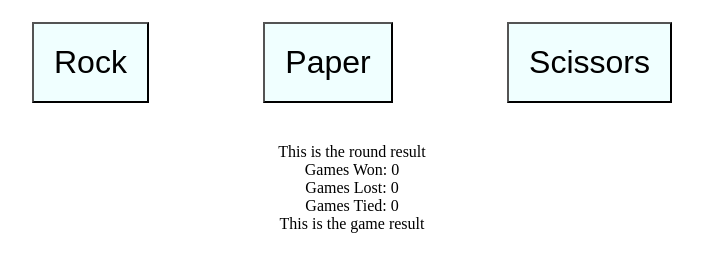
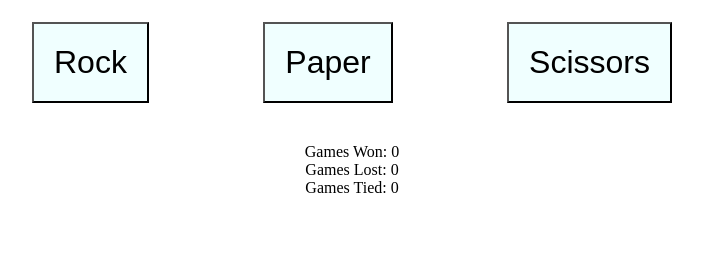
Before and after one commit to SAMulation/rock-paper-scissors-withJS, a plain HTML site: page index.html in a window 1280 px wide. Shown: the part 60-332 px from the top of the page, without its empty margins (288-991 px from the left). Drawn offline with Linux system fonts and the light colour scheme.

Commit message:
Hiding #round and #game at the start of the game

```diff
--- a/index.html
+++ b/index.html
@@ -16,11 +16,11 @@
     </div>
 
     <div class="results">
-        <p class="round">This is the round result</p>
-        <p class="won">Games Won: <span>0</span></p>
-        <p class="lost">Games Lost: <span>0</span></p>
-        <p class="tied">Games Tied: <span>0</span></p>
-        <p class="game">This is the game result</p>
+        <p id="round">This is the round result</p>
+        <p id="won">Games Won: <span>0</span></p>
+        <p id="lost">Games Lost: <span>0</span></p>
+        <p id="tied">Games Tied: <span>0</span></p>
+        <p id="game">This is the game result</p>
     </div>
 
     <script src="script.js"></script>
--- a/script.js
+++ b/script.js
@@ -3,6 +3,11 @@ const SELECTIONS = ["rock", "paper", "scissors"]
 const messageWin = "You won this round!!!";
 const messageLose = "You lost this round...";
 const messageTie = "It's a tie!"
+const roundResults = document.getElementById('round');
+const gameResults = document.getElementById('game');
+
+roundResults.classList.toggle('inactive');
+gameResults.classList.toggle('inactive');
 
 // buttons is a node list. It looks and acts much like an array.
 const buttons = document.querySelectorAll('button');
--- a/styles.css
+++ b/styles.css
@@ -26,3 +26,7 @@ button {
     margin-top: 40px;
     text-align: center;
 }
+
+.inactive {
+    display: none;
+}
```
